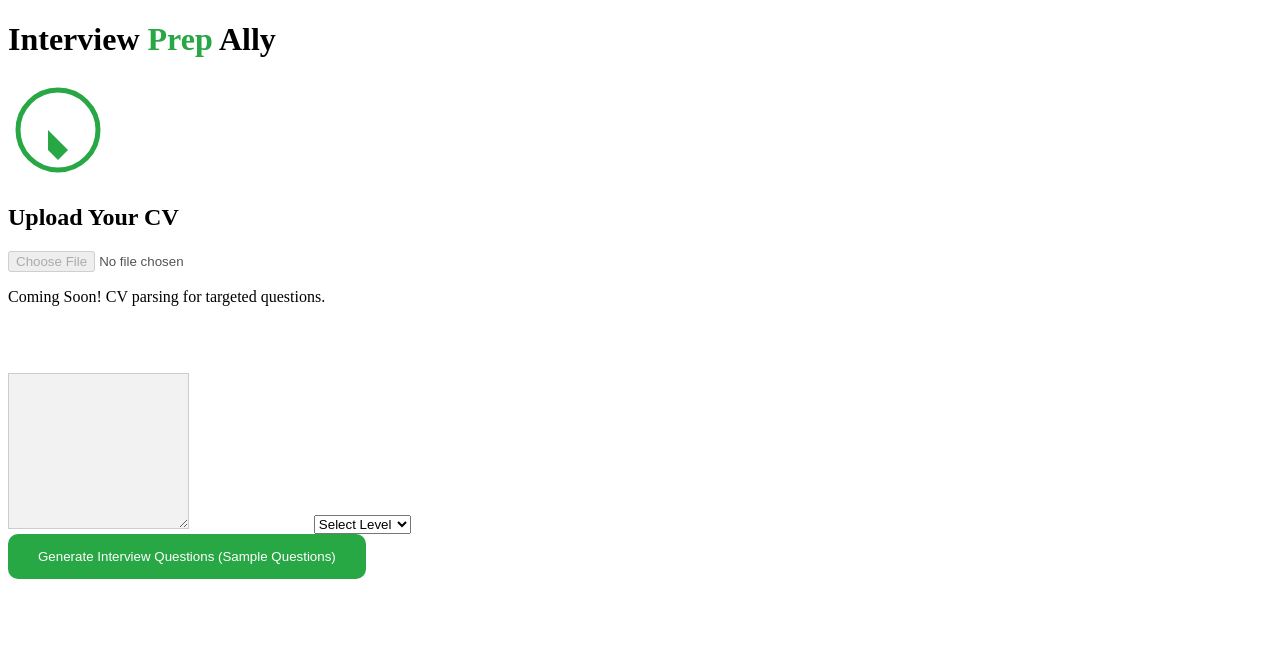
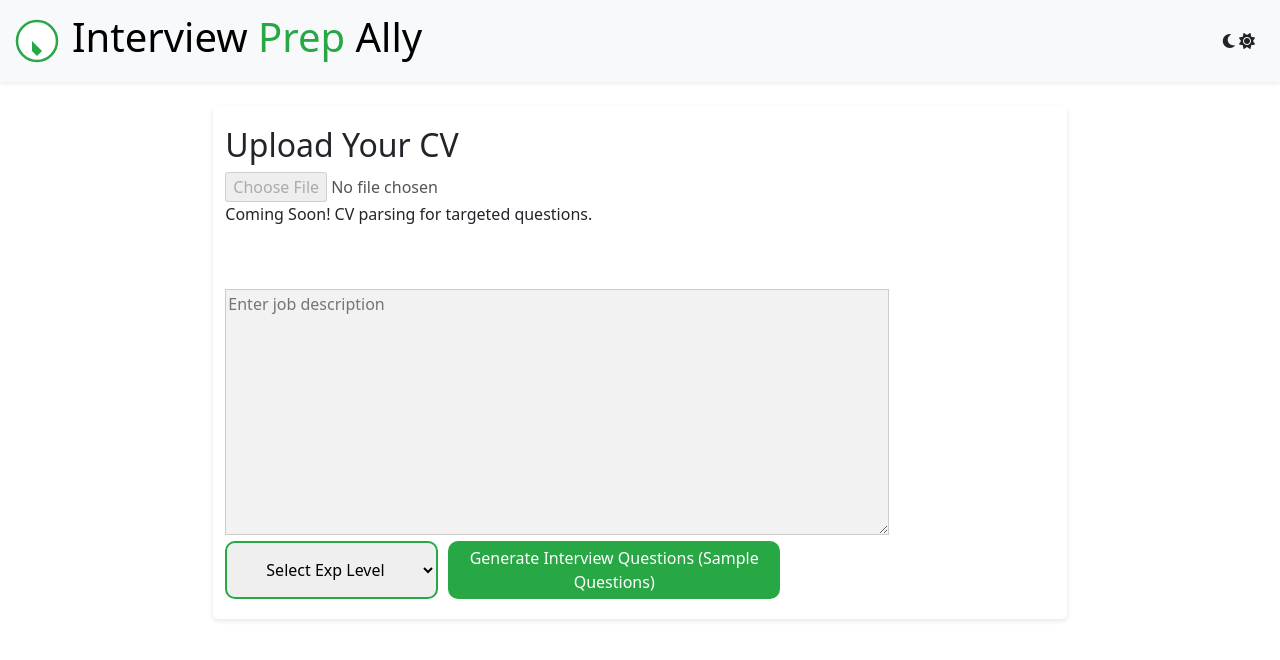
Before and after one commit to Chandradeep-Pra/Interview-Question-Generator, a plain HTML site: page index.html in a window 1280 px wide. Drawn offline with nearby package versions, Linux system fonts and the light colour scheme.

Commit message:
added css file, bootstrap classes , basic styles

```diff
--- a/index.html
+++ b/index.html
@@ -4,41 +4,120 @@
     <meta charset="UTF-8">
     <meta name="viewport" content="width=device-width, initial-scale=1.0">
     <title>Interview Prep Ally</title>
-    <link rel="stylesheet" href="style.css">
-    <script src="https://kit.fontawesome.com/your-awesome-fontawesome-kit-code.js" crossorigin="anonymous"></script>
+    <link rel="stylesheet" href="styles.css">
+    <!-- <script src="https://kit.fontawesome.com/your-awesome-fontawesome-kit-code.js" crossorigin="anonymous"></script> -->
+    <link href="https://cdn.jsdelivr.net/npm/bootstrap@5.3.3/dist/css/bootstrap.min.css" rel="stylesheet" integrity="sha384-QWTKZyjpPEjISv5WaRU9OFeRpok6YctnYmDr5pNlyT2bRjXh0JMhjY6hW+ALEwIH" crossorigin="anonymous">
+    <link rel="stylesheet" href="https://cdnjs.cloudflare.com/ajax/libs/font-awesome/6.5.1/css/all.min.css" integrity="sha512-DTOQO9RWCH3ppGqcWaEA1BIZOC6xxalwEsw9c2QQeAIftl+Vegovlnee1c9QX4TctnWMn13TZye+giMm8e2LwA==" crossorigin="anonymous" referrerpolicy="no-referrer" />
 </head>
 <body>
-    <header class="center">
+    <!-- <header class="navbar navbar-expand bg-light shadow-sm">
+        <div class="container-fluid d-flex align-items-center">
+             <a class="navbar-brand" href="#">
+                <svg width="50" height="50">
+                    <circle cx="25" cy="25" r="20" fill="#fff" stroke="#28a745" stroke-width="2.5"/>
+                    <path d="M20 25 L 30 35 L 25 40 L 20 35 Z" fill="#28a745"/>
+                </svg>
+            </a>
             <h1>Interview <span style="color: #28a745;">Prep</span> Ally</h1>
+            <button class="navbar-toggler" type="button" data-bs-toggle="collapse" data-bs-target="#navbarSupportedContent" aria-controls="navbarSupportedContent" aria-expanded="false" aria-label="Toggle navigation">
+            <span class="navbar-toggler-icon"></span>
+            </button>
+            <div class="collapse navbar-collapse" id="navbarSupportedContent">
+                <ul class="navbar-nav ms-auto">  <li class="nav-item">
+                    <button class="btn btn-toggle" data-bs-toggle="button" aria-controls="dark-mode-toggle">
+                        <i class="fas fa-moon"></i>
+                        <i class="fas fa-sun"></i>
+                    </button>
+                </li>
+            </ul>
+        </div>
+     </div>
     </header>
-    <main class="center">
-        <div class="content-container">
+    <main class="center container-fluid mt-4">
+        <div class="row justify-content-center">
+          <div class="content-container col-8">
             <div class="cv-upload">
-                <svg width="100" height="100">
-                    <circle cx="50" cy="50" r="40" fill="#fff" stroke="#28a745" stroke-width="5"/>
-                    <path d="M40 50 L 60 70 L 50 80 L 40 70 Z" fill="#28a745"/>
-                </svg>
               <h2>Upload Your CV</h2>
               <input type="file" id="cv-input" accept=".doc,.docx,.pdf" disabled>
               <p>Coming Soon! CV parsing for targeted questions.</p>
             </div>
             <div class="job-description">
               <h2 style="color: #fff">Enter Job Description</h2>
-                <textarea id="job-description" rows="10" style="background: #f2f2f2; border: 1px solid #ccc;"></textarea>
+                <textarea id="job-description" rows="10" style="background: #f2f2f2; border: 1px solid #ccc; width: 80%;" placeholder="Enter job description">
+                </textarea>
               <label for="experience-level" style="color: #fff">Experience Level:</label>
-                <select id="experience-level">
+            </div>
+            <div class="d-flex" style="margin-top: 5px;">
+                <select id="experience-level" class="ml-3" style="border: 2px solid #28a745; padding: 15px 35px; border-radius: 10px; width: 27%;">
                   <option value="">Select Level</option>
                   <option value="entry">Entry Level</option>
                   <option value="mid">Mid Level</option>
                   <option value="senior">Senior Level</option>
                 </select>
+                <button id="generate-questions" style="background: #28a745; color: #fff; padding: 5px 10px; border: none; border-radius: 10px; cursor: pointer; width: 50%; margin-left: 30px;">
+                  Generate Interview Questions (Sample Questions)
+                </button>
+                <span class="ms-3"></span>
               </div>
           </div>
-        <button id="generate-questions" style="background: #28a745; color: #fff; padding: 15px 30px; border: none; border-radius: 10px; cursor: pointer;">
-      Generate Interview Questions (Sample Questions)
+        </div>
+
+        </main> -->
+        <!-- <div id="results"></div> -->
+
+
+
+        <header class="navbar navbar-expand bg-light shadow-sm">
+            <div class="container-fluid d-flex align-items-center">
+              <a class="navbar-brand" href="#">
+                <svg width="50" height="50">
+                  <circle cx="25" cy="25" r="20" fill="#fff" stroke="#28a745" stroke-width="2.5"/>
+                  <path d="M20 25 L 30 35 L 25 40 L 20 35 Z" fill="#28a745"/>
+                </svg>
+                <h1>Interview <span>Prep </span>Ally</h1>
+              </a>
+              <button class="navbar-toggler" type="button" data-bs-toggle="collapse" data-bs-target="#navbarSupportedContent" aria-controls="navbarSupportedContent" aria-expanded="false" aria-label="Toggle navigation">
+                <span class="navbar-toggler-icon"></span>
               </button>
+              <div class="collapse navbar-collapse" id="navbarSupportedContent">
+                <ul class="navbar-nav ms-auto">
+                  <li class="nav-item">
+                    <button class="btn btn-toggle" data-bs-toggle="button" aria-controls="dark-mode-toggle">
+                      <i class="fas fa-moon"></i>
+                      <i class="fas fa-sun"></i>
+                    </button>
+                  </li>
+                </ul>
+              </div>
+            </div>
+          </header>
+          <main class="center container-fluid mt-4">
+            <div class="row justify-content-center">
+              <div class="content-container col-8">
+                <div class="cv-upload">
+                  <h2>Upload Your CV</h2>
+                  <input type="file" id="cv-input" accept=".doc,.docx,.pdf" disabled>
+                  <p>Coming Soon! CV parsing for targeted questions.</p>
+                </div>
+                <div class="job-description">
+                  <h2>Enter Job Description</h2>
+                  <textarea id="job-description" rows="10" placeholder="Enter job description"></textarea>
+                </div>
+                <div class="d-flex">
+                  <select id="experience-level" class="ml-3">
+                    <option value="">Select Exp Level</option>
+                    <option value="entry">Entry Level</option>
+                    <option value="mid">Mid Level</option>
+                    <option value="senior">Senior Level</option>
+                  </select>
+                  <button id="generate-questions">Generate Interview Questions (Sample Questions)</button>
+                  <span class="ms-3"></span>
+                </div>
+              </div>
+            </div>
+          </main>
           <div id="results"></div>
-    </main>
           <script src="script.js"></script>
+
 </body>
 </html>
--- a/styles.css
+++ b/styles.css
@@ -1,51 +1,59 @@
 body {
   font-family: sans-serif;
-    margin: 0;
-    padding: 20px;
-    background: linear-gradient(to right, #f7931a, #ff4d4d);
-    display: flex; /* Center content vertically */
-    justify-content: center; /* Center content horizontally */
-    min-height: 100vh; /* Set minimum height for full viewport */
 }
 
-  .center {
-    width: 80%; /* Define a maximum width for the centered content */
-    margin: 0 auto; /* Center the content horizontally */
+.navbar {
+  background-color: #f2f2f2;
+  box-shadow: 0px 2px 5px rgba(0, 0, 0, 0.1);
 }
 
-  header {
-    text-align: center;
-    margin-bottom: 20px;
+.navbar-brand {
+  display: flex; /* Ensure items are on the same line */
+  align-items: center; /* Vertically align items */
 }
 
-  h1 {
-    font-size: 3em;
-    color: #fff;
-    font-family: 'Montserrat', sans-serif;
+.navbar-brand svg {
+  margin-right: 10px;
+}
+
+.navbar-brand h1 {
+  color: #000;
+}
+
+.navbar-brand h1 span {
+  color: #28a745; /* Color for the specific span */
 }
 
 .content-container {
-    display: flex;
-    justify-content: space-between;
+  background-color: #fff;
+  border-radius: 5px;
+  padding: 20px;
+  box-shadow: 0px 2px 5px rgba(0, 0, 0, 0.1);
 }
 
-  .cv-upload, .job-description {
-    flex: 1;
-    margin-bottom: 20px;
-    padding: 20px;
-    border-radius: 10px;
-    background: #fff;
-    box-shadow: 0 2px 5px rgba(0, 0, 0, 0.1);
+.job-description h2 {
+  color: #fff;
 }
 
-  svg {
-    margin-bottom: 10px;
+#job-description {
+  background: #f2f2f2;
+  border: 1px solid #ccc;
+  width: 80%;
 }
 
-  textarea, select {
-    width: 100%;
-    padding: 10px;
-    border: 1px solid #ccc;
-    border-radius: 5px;
-    margin-bottom: 10px;
+#experience-level {
+  border: 2px solid #28a745;
+  padding: 15px 35px;
+  border-radius: 10px;
 }
+
+#generate-questions {
+  background: #28a745;
+  color: #fff;
+  padding: 5px 10px;
+  border: none;
+  border-radius: 10px;
+  cursor: pointer;
+  width: 40%;
+  margin-left: 10px;
+}
```
Lines whose indentation alone changed are shown as unchanged.
